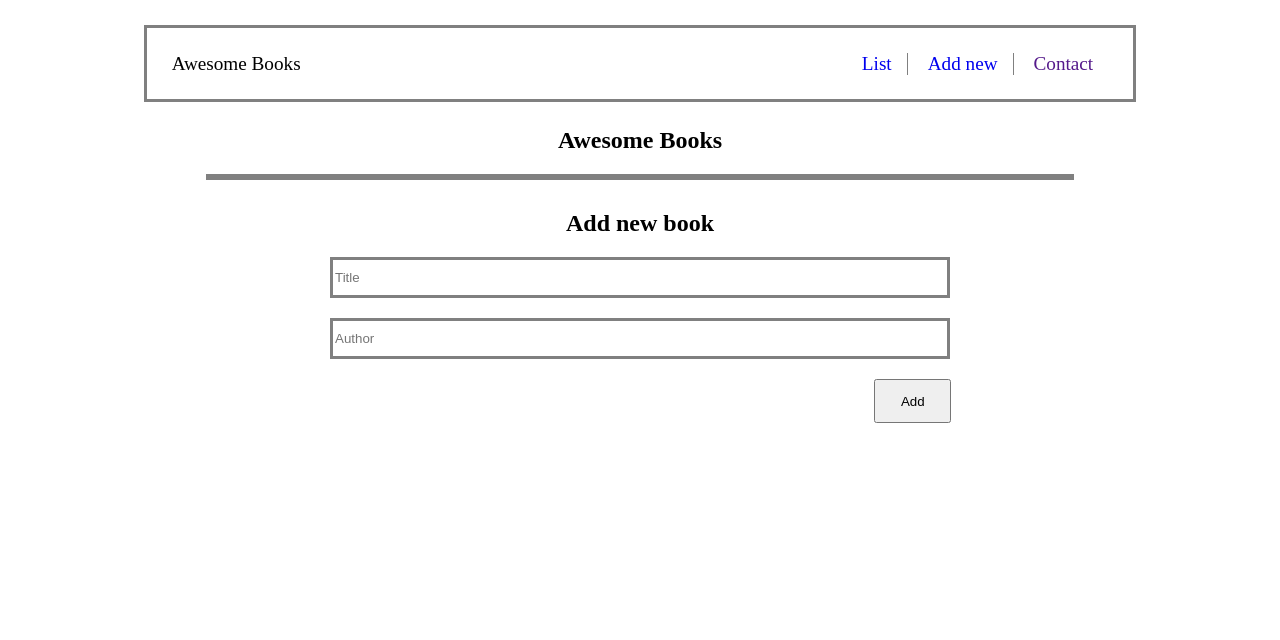
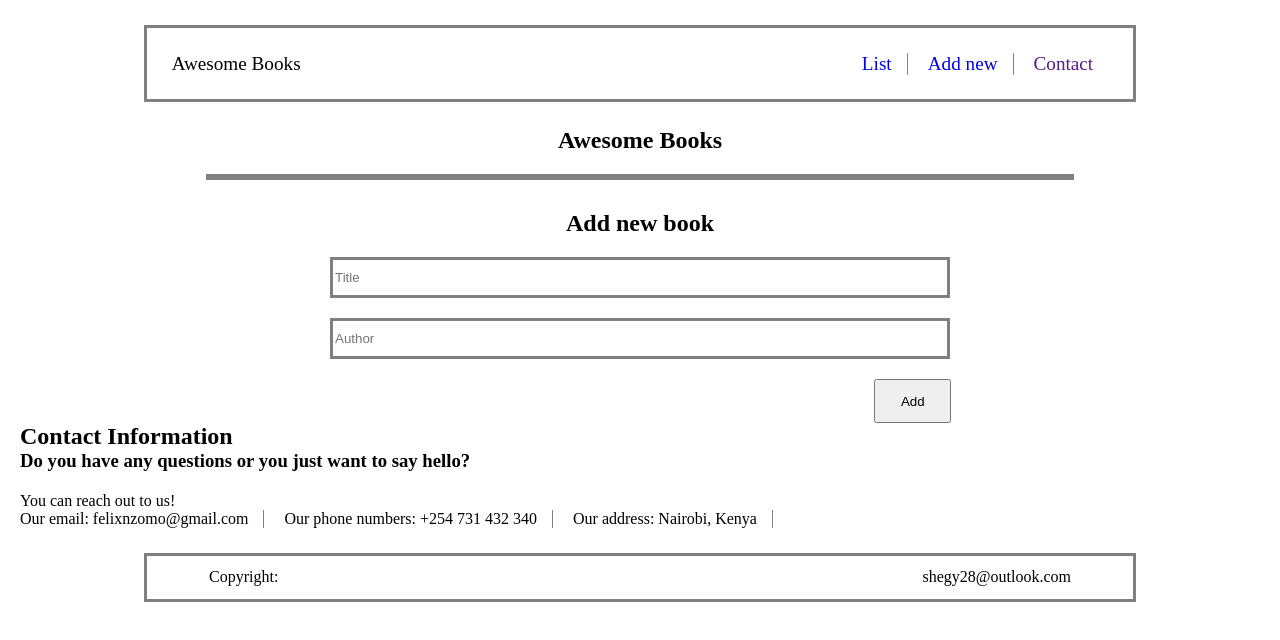
Before and after one commit to felixDev22/Awesome-Books-App, a website: page index.html in a window 1280 px wide. Drawn offline with Linux system fonts and the light colour scheme.

Commit message:
Add contact & footer section

```diff
--- a/index.html
+++ b/index.html
@@ -39,6 +39,27 @@
           <button class="add-btn">Add</button>
         </form>
       </section>
+
+      <section id="contact">
+        <div class="contact-header">
+          <h2>Contact Information</h2>
+        </div>
+        <div class="contact-text">
+          <h3>Do you have any questions or you just want to say hello?</h3>
+          <p>You can reach out to us!</p>
+
+          <ul class="contact-list">
+            <li>Our email: felixnzomo@gmail.com</li>
+            <li>Our phone numbers: +254 731 432 340</li>
+            <li>Our address: Nairobi, Kenya</li>
+          </ul>
+        </div>
+      </section>
+
+      <footer>
+        <p>Copyright:</p>
+        <p>shegy28@outlook.com</p>
+      </footer>
     </div>
 
     <script src="./script.js"></script>
--- a/style.css
+++ b/style.css
@@ -11,7 +11,7 @@ body {
 nav {
   display: flex;
   justify-content: space-between;
-  margin:2% 10%;
+  margin: 2% 10%;
   padding: 2%;
   border: gray solid;
   font-size: larger;
@@ -25,7 +25,7 @@ ul {
 
 li {
   border-right: gray solid 1px;
- padding-right: 15px;
+  padding-right: 15px;
 }
 
 .contact {
@@ -95,3 +95,12 @@ form {
 button {
   padding: 1% 2%;
 }
+
+footer {
+  display: flex;
+  justify-content: space-between;
+  padding: 1% 5%;
+  border: gray solid;
+  margin: 2% 10%;
+  gap: 20px;
+}
```
